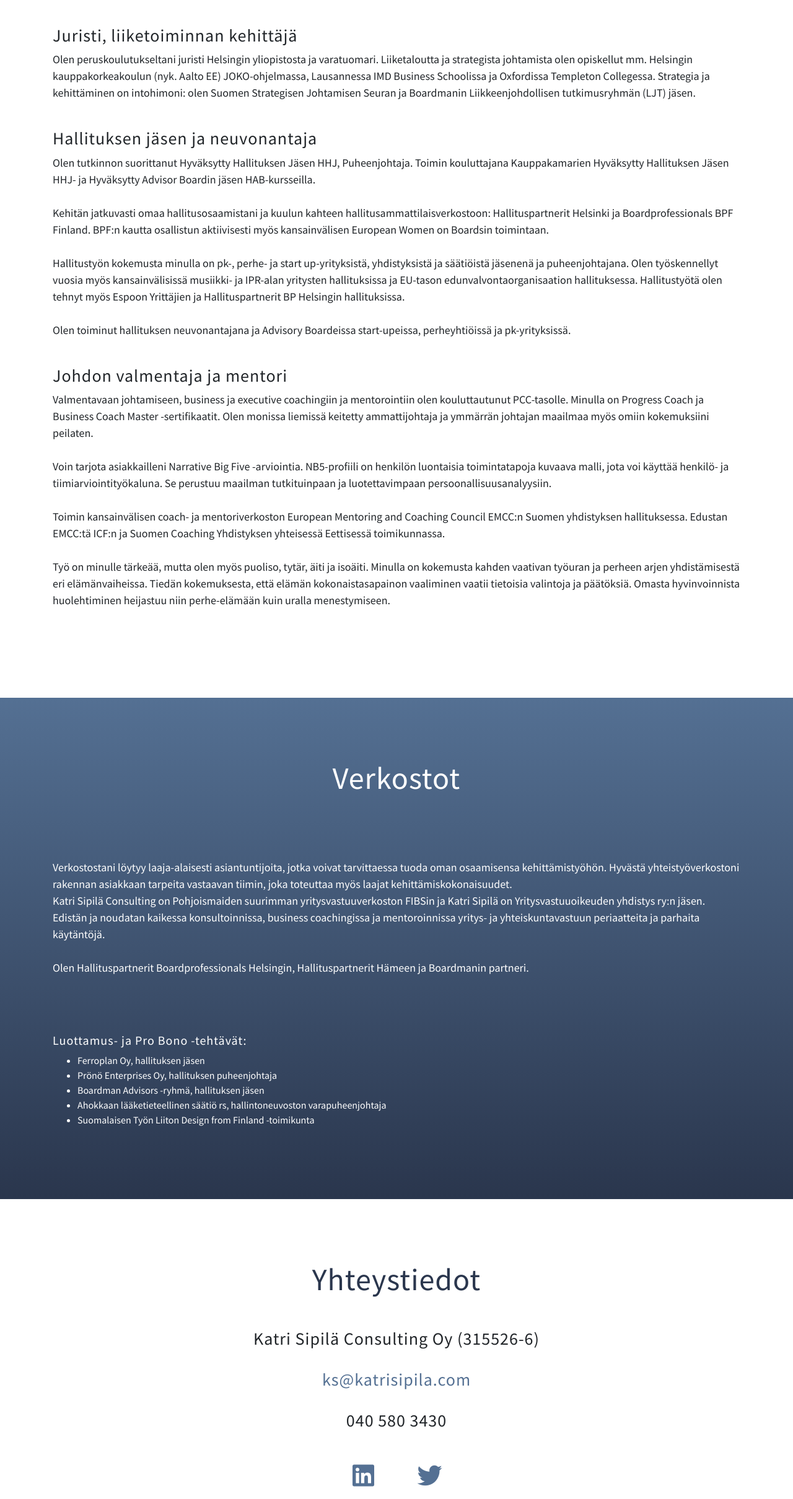
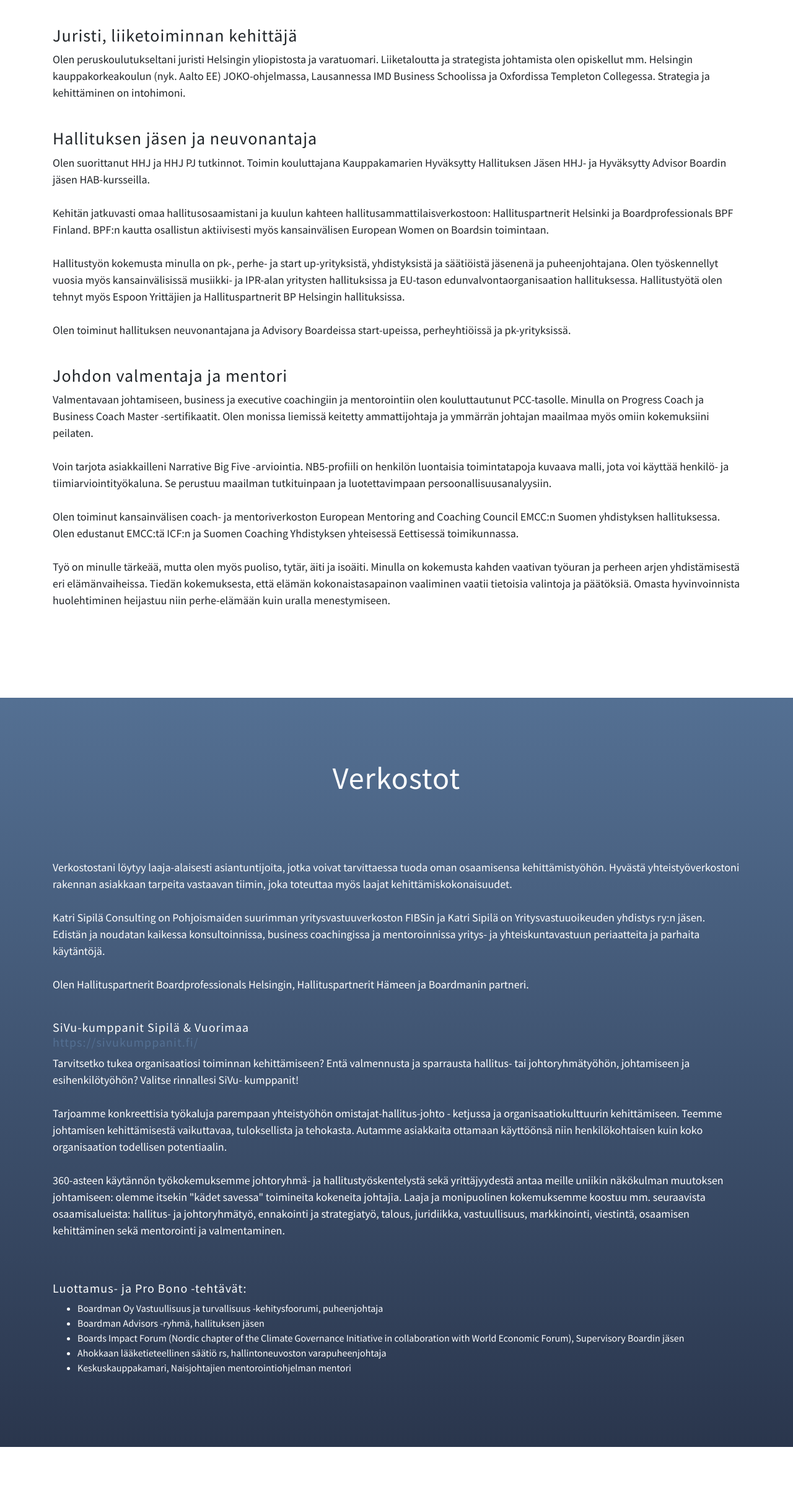
Before and after one commit to aviertio/ks, a plain HTML site: page index.html in a window 1280 px wide. Shown: the part 3677-6096 px from the top of the page at 62% size. Drawn offline with Linux system fonts and the light colour scheme.

Commit message:
Update index.html

```diff
--- a/index.html
+++ b/index.html
@@ -201,10 +201,10 @@ Autan laatimaan Corporate Governance ja Compliance -kartoituksen ja prosessin hy
 Olen toiminut toimitusjohtajana, liiketoimintajohtajana, maajohtajana, lobbarina ja juristina. Viimeksi Suomen suurimassa tekijänoikeusjärjestössä Teostossa ja Pohjoismaissa ja Baltiassa toimivassa tanskalaisessa Nordic Copyright Bureau NCB:ssä.
       </p>        <br>
       <h3>Juristi, liiketoiminnan kehittäjä</h3>
-      <p>Olen peruskoulutukseltani juristi Helsingin yliopistosta ja varatuomari. Liiketaloutta ja strategista johtamista olen opiskellut mm. Helsingin kauppakorkeakoulun (nyk. Aalto EE) JOKO-ohjelmassa, Lausannessa IMD Business Schoolissa ja Oxfordissa Templeton Collegessa.  Strategia ja kehittäminen on intohimoni: olen Suomen Strategisen Johtamisen Seuran ja Boardmanin Liikkeenjohdollisen tutkimusryhmän (LJT) jäsen.
+      <p>Olen peruskoulutukseltani juristi Helsingin yliopistosta ja varatuomari. Liiketaloutta ja strategista johtamista olen opiskellut mm. Helsingin kauppakorkeakoulun (nyk. Aalto EE) JOKO-ohjelmassa, Lausannessa IMD Business Schoolissa ja Oxfordissa Templeton Collegessa.  Strategia ja kehittäminen on intohimoni.
       </p>              <br>
       <h3>Hallituksen jäsen ja neuvonantaja</h3>
-      <p> Olen tutkinnon suorittanut Hyväksytty Hallituksen Jäsen HHJ, Puheenjohtaja. Toimin kouluttajana Kauppakamarien Hyväksytty Hallituksen Jäsen HHJ- ja Hyväksytty Advisor Boardin jäsen HAB-kursseilla.
+      <p> Olen suorittanut HHJ ja HHJ PJ tutkinnot. Toimin kouluttajana Kauppakamarien Hyväksytty Hallituksen Jäsen HHJ- ja Hyväksytty Advisor Boardin jäsen HAB-kursseilla.
         <br><br>
         Kehitän jatkuvasti omaa hallitusosaamistani ja kuulun kahteen hallitusammattilaisverkostoon: Hallituspartnerit Helsinki ja Boardprofessionals  BPF Finland. BPF:n kautta osallistun aktiivisesti myös kansainvälisen European Women on Boardsin toimintaan.<br><br>
      Hallitustyön kokemusta minulla on pk-, perhe- ja start up-yrityksistä, yhdistyksistä ja säätiöistä jäsenenä ja puheenjohtajana. Olen työskennellyt vuosia myös kansainvälisissä musiikki- ja IPR-alan yritysten  hallituksissa  ja EU-tason edunvalvontaorganisaation hallituksessa. Hallitustyötä olen tehnyt myös Espoon Yrittäjien ja Hallituspartnerit BP Helsingin hallituksissa.
@@ -216,7 +216,7 @@ Olen toiminut toimitusjohtajana, liiketoimintajohtajana, maajohtajana, lobbarina
       <p>Valmentavaan johtamiseen, business ja executive coachingiin ja mentorointiin olen kouluttautunut PCC-tasolle. Minulla on  Progress Coach ja Business Coach Master -sertifikaatit.  Olen monissa liemissä keitetty ammattijohtaja ja ymmärrän  johtajan maailmaa myös omiin kokemuksiini peilaten. <br><br>
         Voin tarjota asiakkailleni Narrative Big Five -arviointia. NB5-profiili on henkilön luontaisia toimintatapoja kuvaava malli, jota voi käyttää henkilö- ja tiimiarviointityökaluna. Se perustuu maailman   tutkituinpaan ja luotettavimpaan  persoonallisuusanalyysiin.
 <br><br>
-        Toimin kansainvälisen coach- ja mentoriverkoston European Mentoring and Coaching Council EMCC:n Suomen yhdistyksen  hallituksessa. Edustan EMCC:tä ICF:n ja Suomen Coaching Yhdistyksen yhteisessä Eettisessä toimikunnassa. <br><br>
+      Olen toiminut kansainvälisen coach- ja mentoriverkoston European Mentoring and Coaching Council EMCC:n Suomen yhdistyksen  hallituksessa. Olen edustanut EMCC:tä ICF:n ja Suomen Coaching Yhdistyksen yhteisessä Eettisessä toimikunnassa. <br><br>
        Työ on minulle tärkeää, mutta olen myös puoliso, tytär, äiti ja isoäiti. Minulla on kokemusta kahden vaativan työuran ja perheen arjen yhdistämisestä eri elämänvaiheissa. Tiedän kokemuksesta, että elämän kokonaistasapainon vaaliminen vaatii tietoisia valintoja ja päätöksiä. Omasta hyvinvoinnista huolehtiminen heijastuu niin perhe-elämään kuin uralla menestymiseen.
       </p>        <br>
     </div>
@@ -230,25 +230,30 @@ Olen toiminut toimitusjohtajana, liiketoimintajohtajana, maajohtajana, lobbarina
       </div>
       <p>
         Verkostostani löytyy laaja-alaisesti asiantuntijoita, jotka voivat tarvittaessa tuoda oman osaamisensa kehittämistyöhön. Hyvästä yhteistyöverkostoni rakennan asiakkaan tarpeita vastaavan tiimin, joka toteuttaa myös laajat kehittämiskokonaisuudet.
-<br>
+<br><br>
 Katri Sipilä Consulting on Pohjoismaiden suurimman yritysvastuuverkoston FIBSin ja Katri Sipilä on Yritysvastuuoikeuden yhdistys ry:n jäsen. Edistän ja noudatan kaikessa konsultoinnissa, business coachingissa ja mentoroinnissa yritys- ja yhteiskuntavastuun periaatteita ja parhaita käytäntöjä.
         <br><br>
 Olen Hallituspartnerit Boardprofessionals Helsingin, Hallituspartnerit Hämeen ja Boardmanin partneri.
       </p><br>
 
-
-
+  <h5>SiVu-kumppanit Sipilä & Vuorimaa
+    <br> <a href=https://sivukumppanit.fi/>https://sivukumppanit.fi/</a>
+        </h5>
+<p>Tarvitsetko tukea organisaatiosi toiminnan kehittämiseen? Entä valmennusta ja sparrausta hallitus- tai johtoryhmätyöhön, johtamiseen ja esihenkilötyöhön? Valitse rinnallesi SiVu- kumppanit!
+ <br><br>Tarjoamme konkreettisia työkaluja parempaan yhteistyöhön omistajat-hallitus-johto - ketjussa ja organisaatiokulttuurin kehittämiseen. Teemme johtamisen kehittämisestä vaikuttavaa, tuloksellista ja tehokasta. Autamme asiakkaita ottamaan käyttöönsä niin henkilökohtaisen kuin koko organisaation todellisen potentiaalin.
+ <br><br>360-asteen käytännön työkokemuksemme johtoryhmä- ja hallitustyöskentelystä sekä yrittäjyydestä antaa meille uniikin näkökulman muutoksen johtamiseen: olemme itsekin "kädet savessa" toimineita kokeneita johtajia. Laaja ja monipuolinen kokemuksemme koostuu mm. seuraavista osaamisalueista: hallitus- ja johtoryhmätyö, ennakointi ja strategiatyö, talous, juridiikka, vastuullisuus, markkinointi, viestintä, osaamisen kehittäminen sekä mentorointi ja valmentaminen.
+</p>
 
 
   <br><br>
       <h5>Luottamus- ja Pro Bono -tehtävät:
         </h5>
       <ul>
-          <li>Ferroplan Oy, hallituksen jäsen</li>
-          <li>Prönö Enterprises Oy, hallituksen puheenjohtaja</li>
+          <li>Boardman Oy Vastuullisuus ja turvallisuus -kehitysfoorumi,  puheenjohtaja</li>
           <li>Boardman Advisors -ryhmä,  hallituksen jäsen</li>
+          <li>Boards Impact Forum (Nordic chapter of the Climate Governance Initiative in collaboration with World Economic Forum), Supervisory Boardin jäsen </li>
           <li>Ahokkaan lääketieteellinen säätiö rs, hallintoneuvoston varapuheenjohtaja</li>
-          <li>Suomalaisen Työn Liiton Design from Finland -toimikunta</li>
+          <li>Keskuskauppakamari, Naisjohtajien mentorointiohjelman mentori</li>
         </ul>
     </div>
 
```
